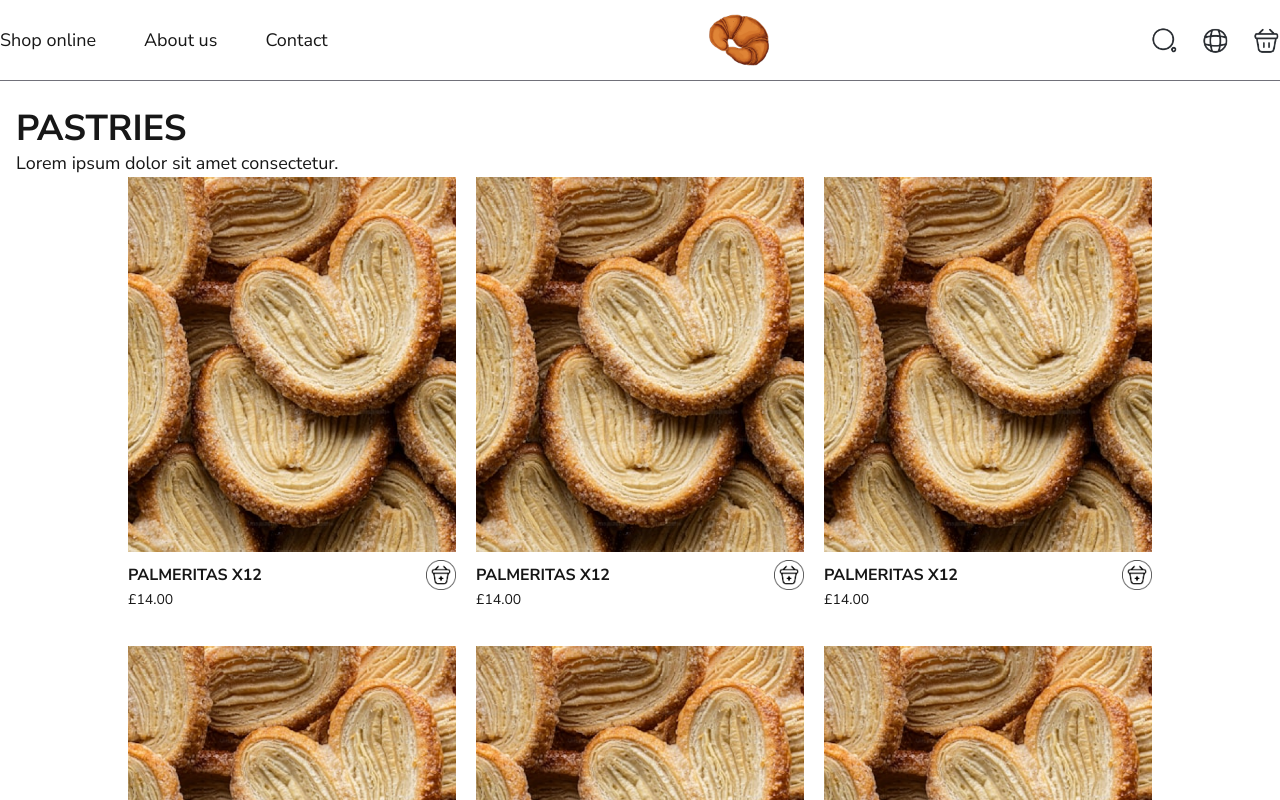
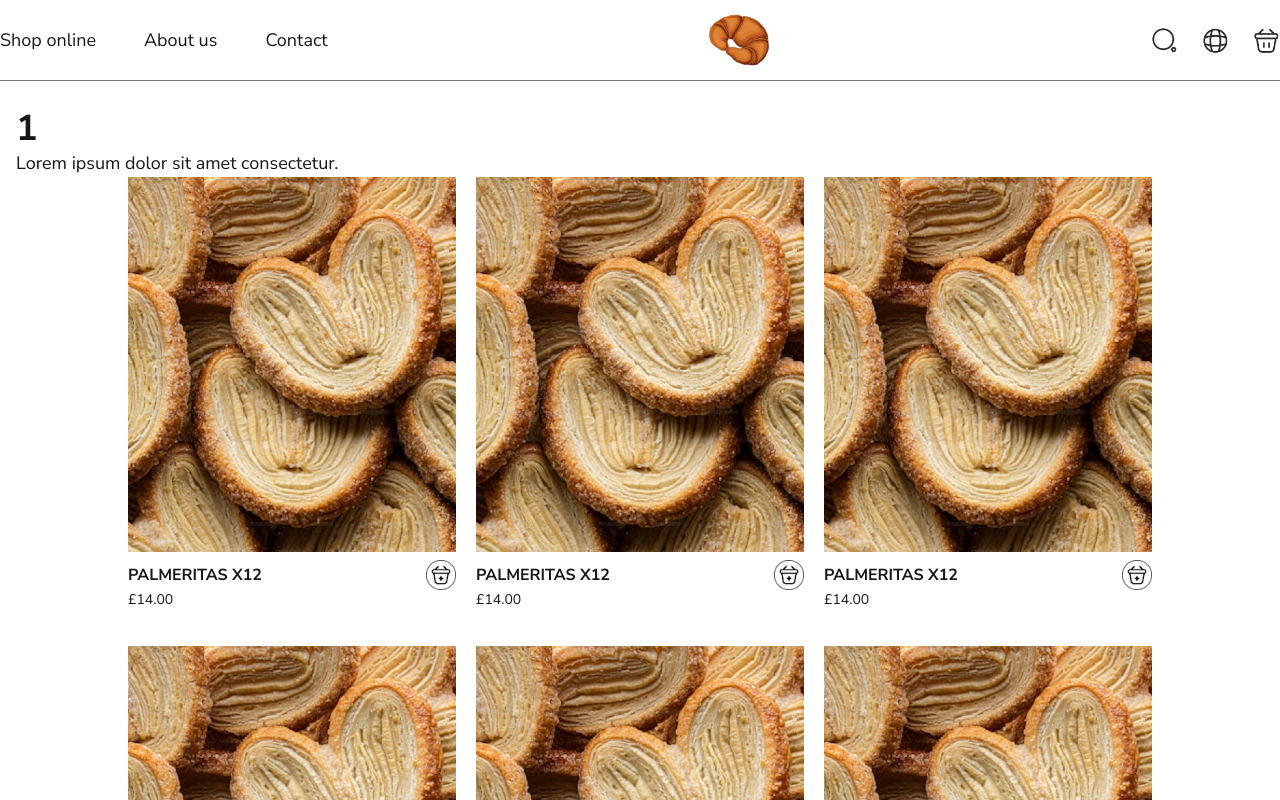
Before and after one commit to emiliapujador/medialuna, a Next.js app: page /collections/1 in a window 1280 px wide. Shown: the top 800 px of the page. Built offline with nearby package versions, Linux system fonts and the light colour scheme.

Commit message:
fix slug

```diff
--- a/src/app/collections/[slug]/page.tsx
+++ b/src/app/collections/[slug]/page.tsx
@@ -10,7 +10,7 @@ export default async function Page({
     <main className="container mx-auto px-4">
       <div>
         <h1 className="font-bold text-3xl lg:text-4xl uppercase mt-7">
-          Pastries
+          {slug}
         </h1>
         <p className=" text-sm lg:text-lg">
           Lorem ipsum dolor sit amet consectetur.
```
